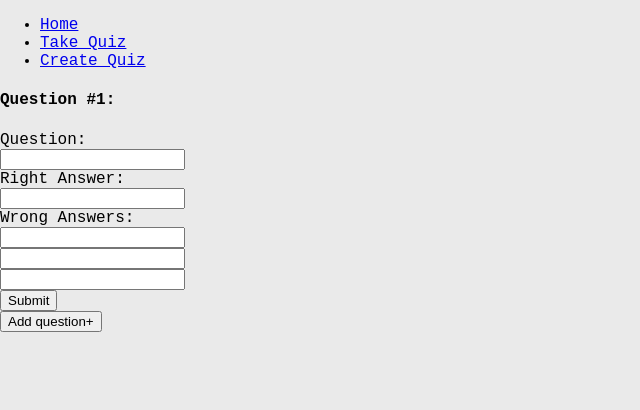
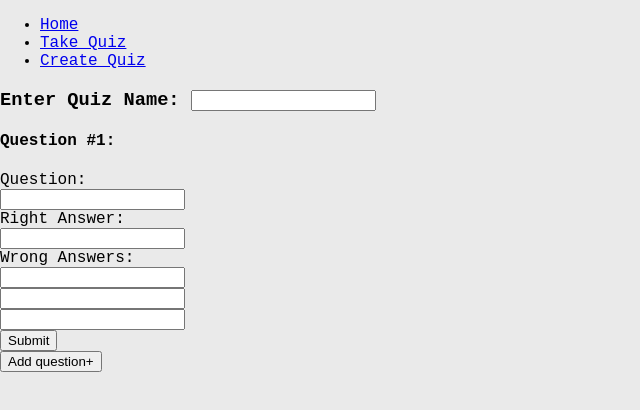
Before and after one commit to Ziv5ha/quiz-react, a React (Create React App) app in the folder front/: page /createQuiz in a window 1280 px wide. Shown: the top 410 px of the page, without its empty margins (0-640 px from the left). Built offline with nearby package versions, Linux system fonts and the light colour scheme; the HTML template or start-up script is replaced by a standard one.

Commit message:
replace quiz random ID with names

```diff
--- a/front/src/createQuiz/CreateQuiz.tsx
+++ b/front/src/createQuiz/CreateQuiz.tsx
@@ -37,6 +37,11 @@ export default function CreateQuiz() {
   //     e.preventDefault();
   //     console.log(e);
   //   };
+  const [quizName, setQuizName] = useState('');
+  const changeQuizName = (e: React.ChangeEvent<HTMLInputElement>) => {
+    e.preventDefault();
+    setQuizName(e.target.value);
+  };
   return (
     <div>
       <Navbar />
@@ -45,6 +50,7 @@ export default function CreateQuiz() {
           e.preventDefault();
           try {
             await axios.post('http://localhost:8080/createQuiz', {
+              quizName: quizName,
               questions: questionArr,
             });
           } catch (error) {
@@ -52,6 +58,10 @@ export default function CreateQuiz() {
           }
         }}
       >
+        <h3>
+          Enter Quiz Name:{' '}
+          <input type='text' value={quizName} onChange={changeQuizName}></input>
+        </h3>
         {questionsElems}
         <button type='submit'>Submit</button>
       </form>
```
Also changed, not shown: front/src/createQuiz/components/QuestionContext.ts (added, +8 -0 lines), 1 other file (tests, documents, lock files or other folders).
